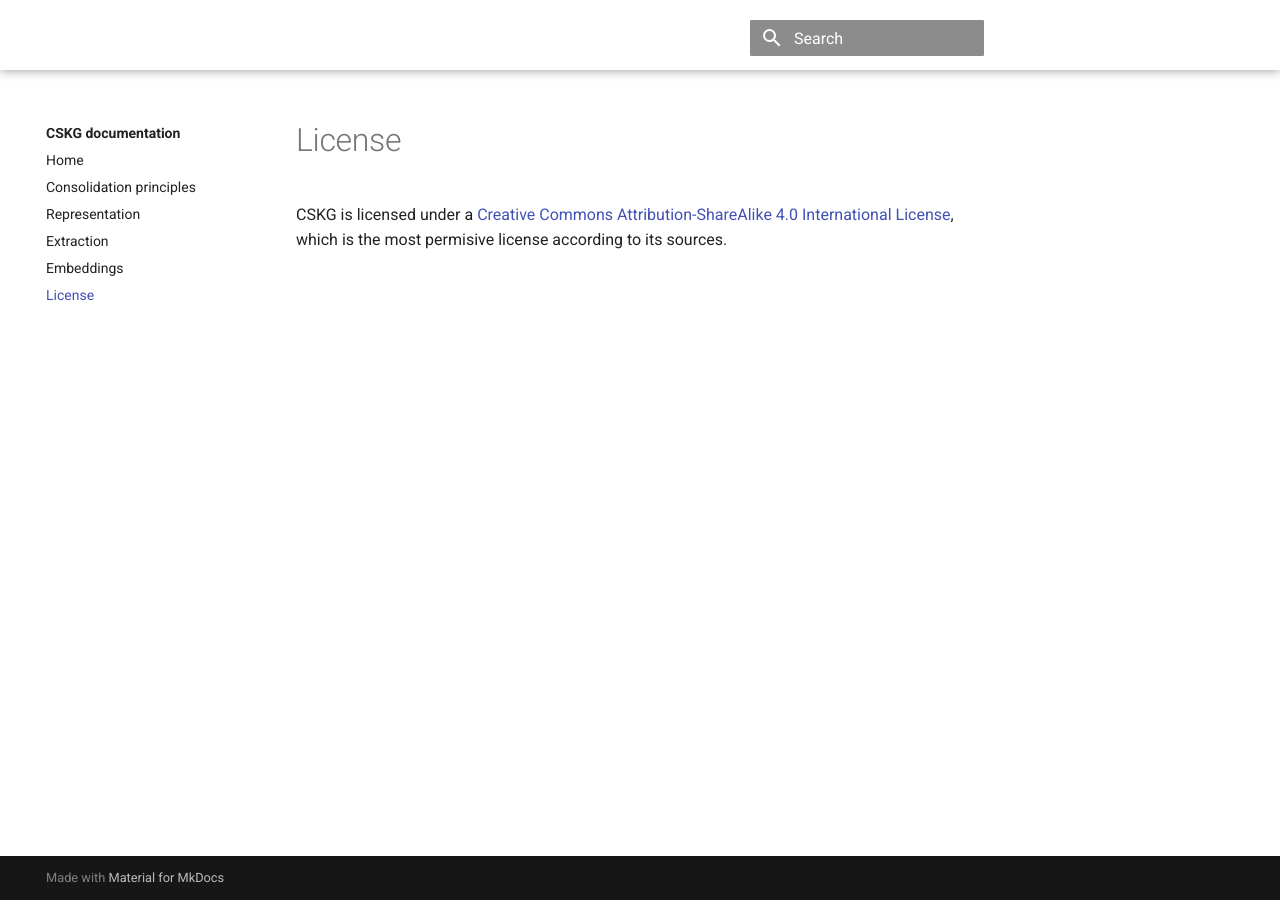
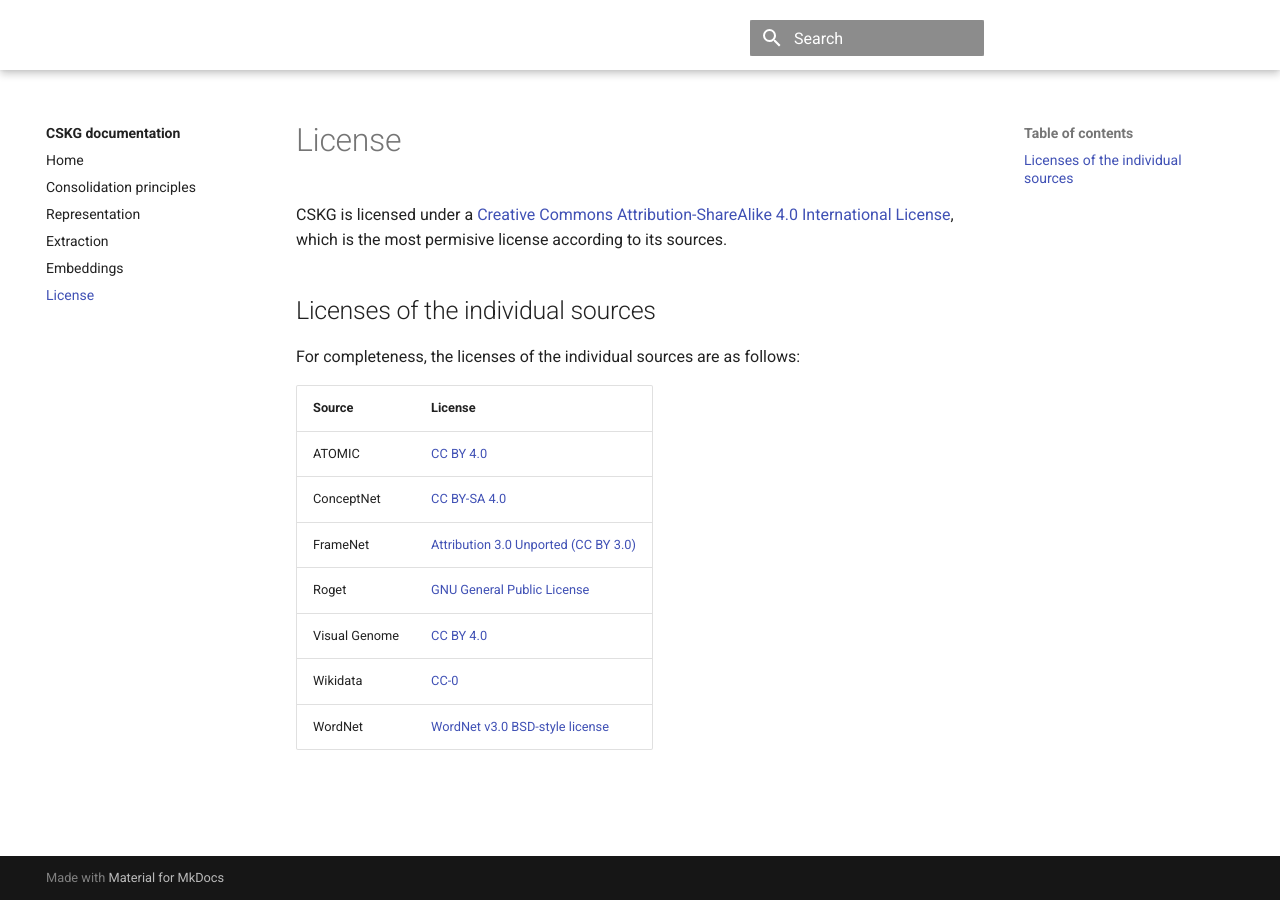
Before and after one commit to usc-isi-i2/cskg, an MkDocs documentation site: the page built from docs/license.md, in a window 1280 px wide. Built offline with MkDocs 1.6.1 and Material for MkDocs 9.7.7, drawn with Linux system fonts in a browser that asks for light colours; comment, search, counter and statistics services are not loaded.

Commit message:
Update license.md

```diff
--- a/docs/license.md
+++ b/docs/license.md
@@ -2,3 +2,17 @@
 
 CSKG is licensed under a
 [Creative Commons Attribution-ShareAlike 4.0 International License](http://creativecommons.org/licenses/by-sa/4.0/), which is the most permisive license according to its sources.
+
+## Licenses of the individual sources
+
+For completeness, the licenses of the individual sources are as follows:
+
+| Source | License |
+| -- | -- |
+| ATOMIC | [CC BY 4.0](https://creativecommons.org/licenses/by/4.0/) |
+| ConceptNet | [CC BY-SA 4.0](https://creativecommons.org/licenses/by/4.0/) |
+| FrameNet | [Attribution 3.0 Unported (CC BY 3.0)](https://creativecommons.org/licenses/by/3.0/) |
+| Roget | [GNU General Public License](https://www.gnu.org/licenses/gpl-3.0.en.html) |
+| Visual Genome | [CC BY 4.0](http://creativecommons.org/licenses/by/4.0/) |
+| Wikidata | [CC-0](https://creativecommons.org/publicdomain/zero/1.0/) |
+| WordNet | [WordNet v3.0 BSD-style license](https://wordnet.princeton.edu/license-and-commercial-use) |
```
